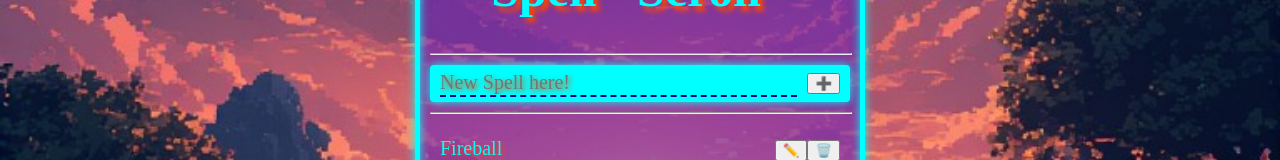
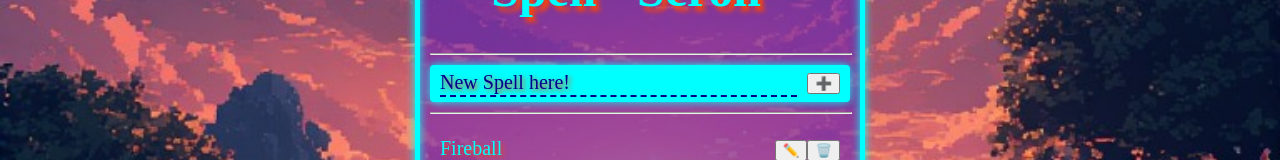
Before and after one commit to loxelheim/vite-react-spell-scroll, a React (Vite) app in the folder spell-scroll/: page / in a window 1280 px wide. Shown: the part 120-280 px from the top of the page. Built offline with nearby package versions, Linux system fonts and the light colour scheme; a web font is replaced by a local one.

Commit message:
add CSS placeholder style for spell adding

```diff
--- a/spell-scroll/src/App.css
+++ b/spell-scroll/src/App.css
@@ -103,6 +103,9 @@ section.background {
 .scroll .spell-add input {
   color: darkblue;
 }
+.scroll .spell-add input::placeholder {
+  color: darkblue;
+}
 
 
 .spell-list li.editing .spell-title > input {
```
